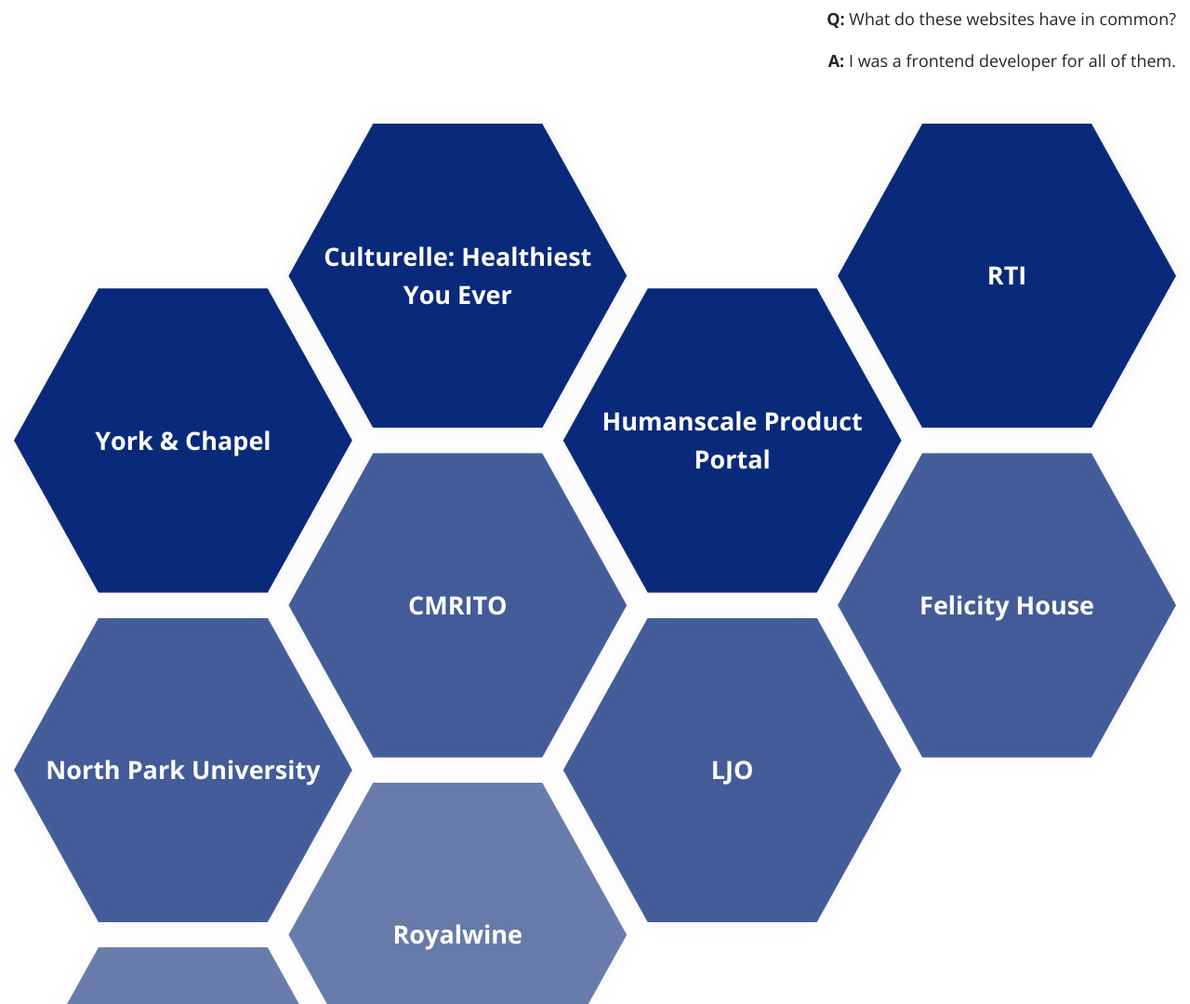
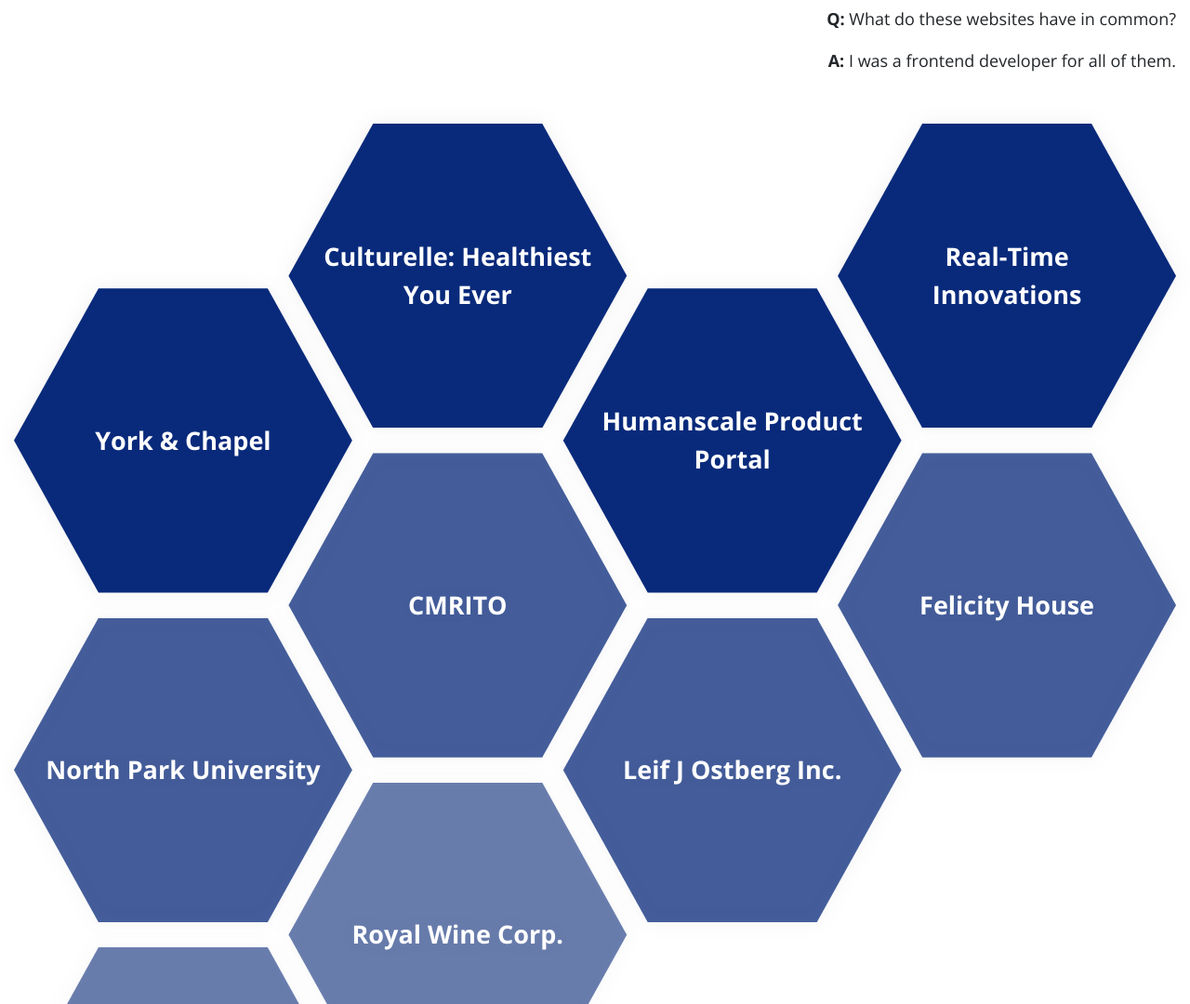
Before and after one commit to mireillegallegos/mireillegallegos.github.io, a website: page index.html in a window 1280 px wide. Shown: the part 1720-2800 px from the top of the page at 93% size. Drawn offline with nearby package versions, Linux system fonts and the light colour scheme; files whose address does not match are found by name.

Commit message:
update client names

```diff
--- a/index.html
+++ b/index.html
@@ -23,7 +23,7 @@
 
       <div class="container-fluid">
         <h1>Hello World!</h1>
-        <p>I'm <strong>Mireille Gallegos</strong>. I make websites</p>
+        <p>I'm <strong>Mireille Gallegos</strong>. I make websites.</p>
         <a href="#skills" class="btn btn-fancy">Show me!</a>
       </div>
     </section>
@@ -85,7 +85,7 @@
             <div class="work-grid__content"><a href="https://productportal.humanscale.com/" target="_blank">Humanscale Product Portal</a></div>
           </li>
           <li class="work-grid__item">
-            <div class="work-grid__content"><a href="https://www.rti.com/en/" target="_blank">RTI</a></div>
+            <div class="work-grid__content"><a href="https://www.rti.com/en/" target="_blank">Real-Time Innovations</a></div>
           </li>
           <li class="work-grid__item">
             <div class="work-grid__content"><a href="https://www.northpark.edu/" target="_blank">North Park University</a></div>
@@ -94,16 +94,16 @@
             <div class="work-grid__content"><a href="https://www.cmrito.org/" target="_blank">CMRITO</a></div>
           </li>
           <li class="work-grid__item">
-            <div class="work-grid__content"><a href="https://ljoinc.com/" target="_blank">LJO</a></div>
+            <div class="work-grid__content"><a href="https://ljoinc.com/" target="_blank">Leif J Ostberg Inc.</a></div>
           </li>
           <li class="work-grid__item">
             <div class="work-grid__content"><a href="https://felicity-house.org/" target="_blank">Felicity House</a></div>
           </li>
           <li class="work-grid__item">
-            <div class="work-grid__content"><a href="https://scinto.com/" target="_blank">Scinto</a></div>
+            <div class="work-grid__content"><a href="https://scinto.com/" target="_blank">R.D. Scinto, Inc.</a></div>
           </li>
           <li class="work-grid__item">
-            <div class="work-grid__content"><a href="https://royalwine.com/" target="_blank">Royalwine</a></div>
+            <div class="work-grid__content"><a href="https://royalwine.com/" target="_blank">Royal Wine Corp.</a></div>
           </li>
         </ul>
 
```
